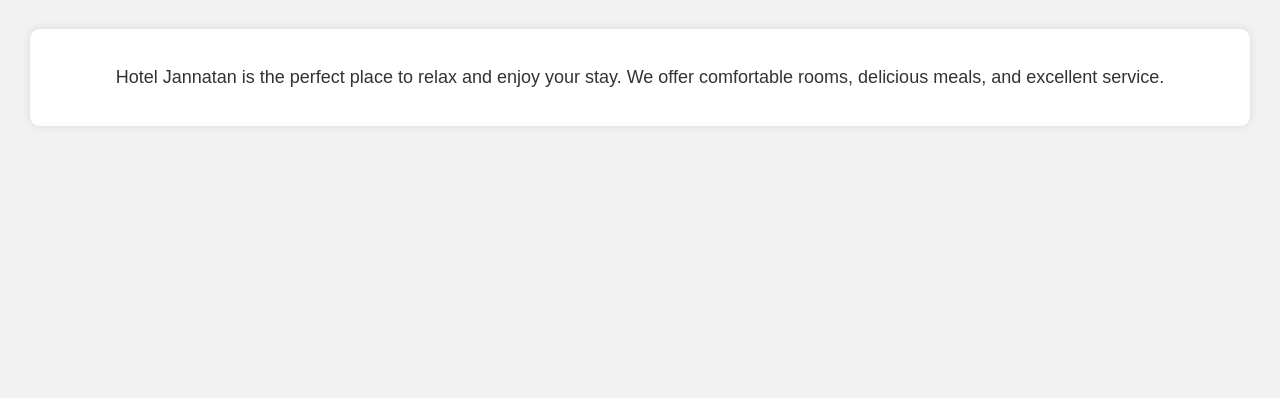
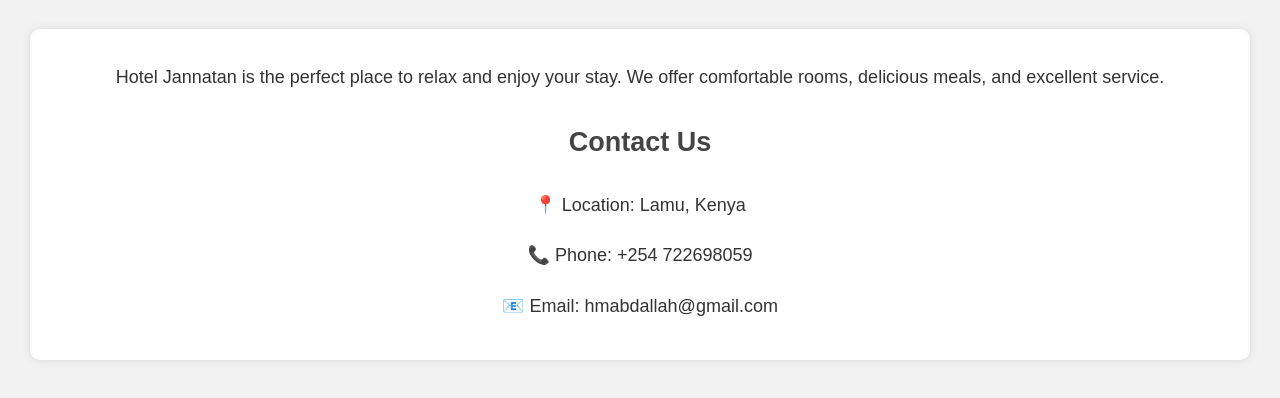
Before and after one commit to muhammadd10/jannatan-hotel, a plain HTML site: page index.html in a window 1280 px wide. Shown: the part 78-476 px from the top of the page. Drawn offline with Linux system fonts and the light colour scheme.

Commit message:
Update index.html

```diff
--- a/index.html
+++ b/index.html
@@ -29,6 +29,12 @@
       border-radius: 10px;
       box-shadow: 0 0 10px rgba(0,0,0,0.1);
     }
+    .contacts {
+      margin-top: 30px;
+      font-size: 18px;
+      color: #444;
+      line-height: 1.8;
+    }
   </style>
 </head>
 <body>
@@ -38,6 +44,13 @@
   <div class="content">
     <p>Hotel Jannatan is the perfect place to relax and enjoy your stay.
     We offer comfortable rooms, delicious meals, and excellent service.</p>
+
+    <div class="contacts">
+      <h2>Contact Us</h2>
+      <p>📍 Location: Lamu, Kenya</p>
+      <p>📞 Phone: +254 722698059</p>
+      <p>📧 Email: hmabdallah@gmail.com</p>
+    </div>
   </div>
 </body>
 </html>
```
